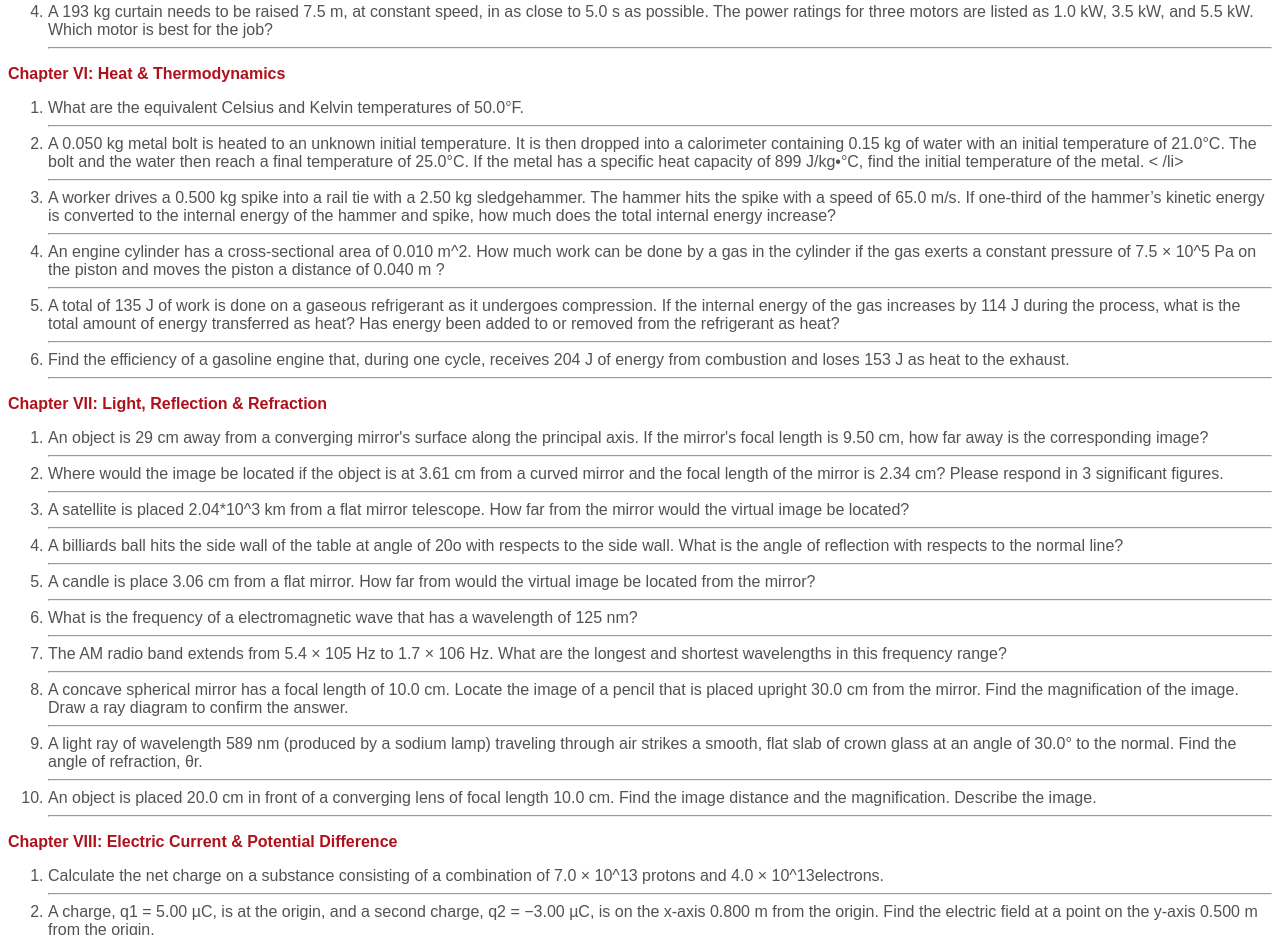
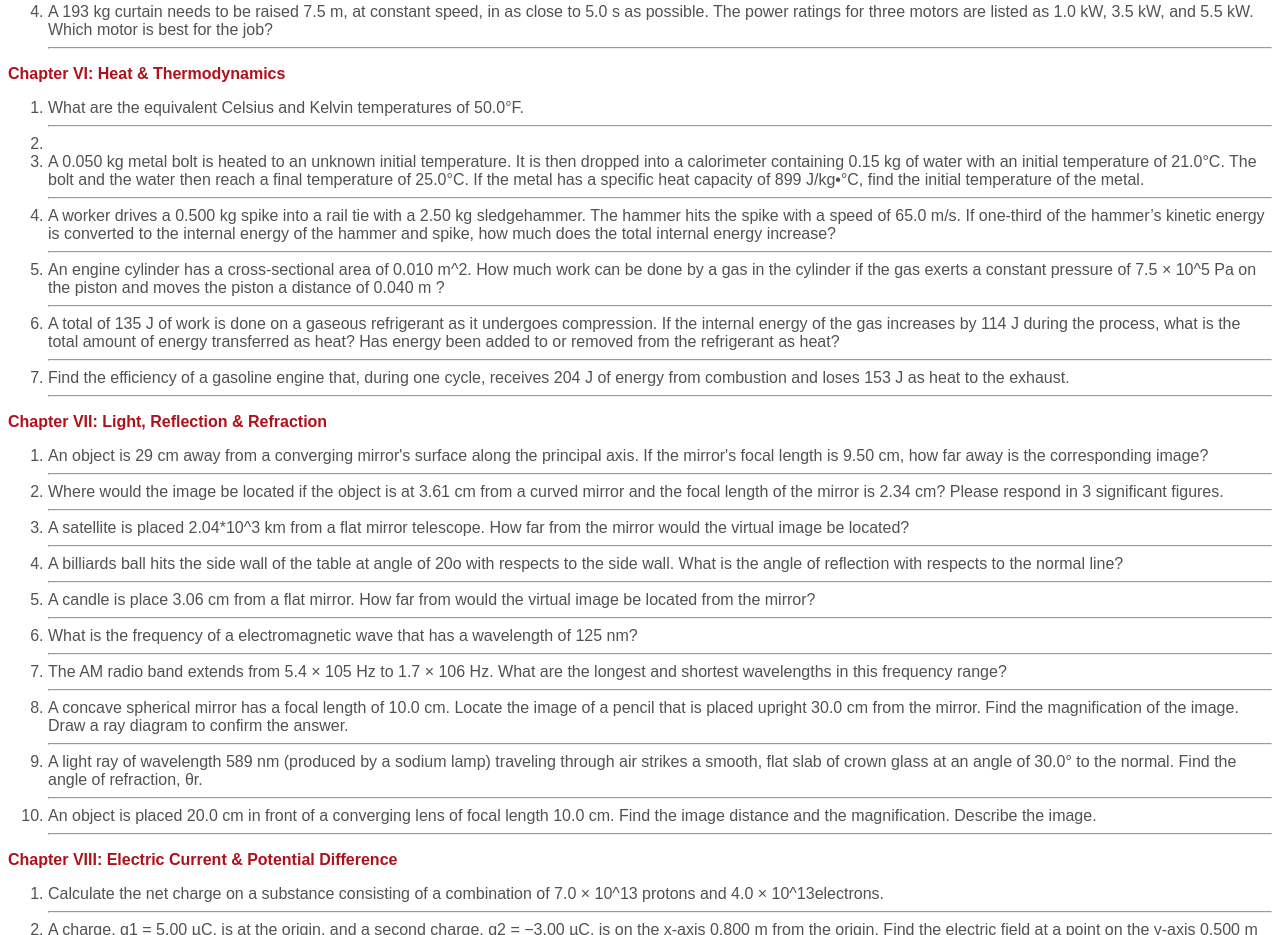
Before and after one commit to PhysicsGuy1234/PhysicsGuy1234.github.io, a plain HTML site: page Physics Problems.html in a window 1280 px wide. Shown: the part 1955-2890 px from the top of the page. Drawn offline with Linux system fonts and the light colour scheme.

Commit message:
Update Physics Problems.html

```diff
--- a/Physics Problems.html
+++ b/Physics Problems.html
@@ -340,8 +340,8 @@ and the sidewalk is 0.500. Find the acceleration of the box. </li> <hr>
 <ol>
 <li>  What are the equivalent Celsius and Kelvin temperatures of 50.0°F.  </li> <hr>
 
-<li>  A 0.050 kg metal bolt is heated to an unknown initial temperature. It is then dropped into a calorimeter containing 0.15 kg of water with an initial temperature of 21.0°C.
- The bolt and the water then reach a final temperature of 25.0°C. If the metal has a specific heat capacity of 899 J/kg•°C, find the initial temperature of the metal. < /li>  <hr>
+<li> <li> A 0.050 kg metal bolt is heated to an unknown initial temperature. It is then dropped into a calorimeter containing 0.15 kg of water with an initial temperature of 21.0°C.
+ The bolt and the water then reach a final temperature of 25.0°C. If the metal has a specific heat capacity of 899 J/kg•°C, find the initial temperature of the metal. </li>  <hr>
 
 <li> A worker drives a 0.500 kg spike into a rail tie with a 2.50 kg sledgehammer. The hammer hits the spike with a speed of 65.0 m/s.
  If one-third of the  hammer’s kinetic energy is converted to the internal energy of the hammer and spike, how much does the total internal energy increase?   </li> <hr>
```
